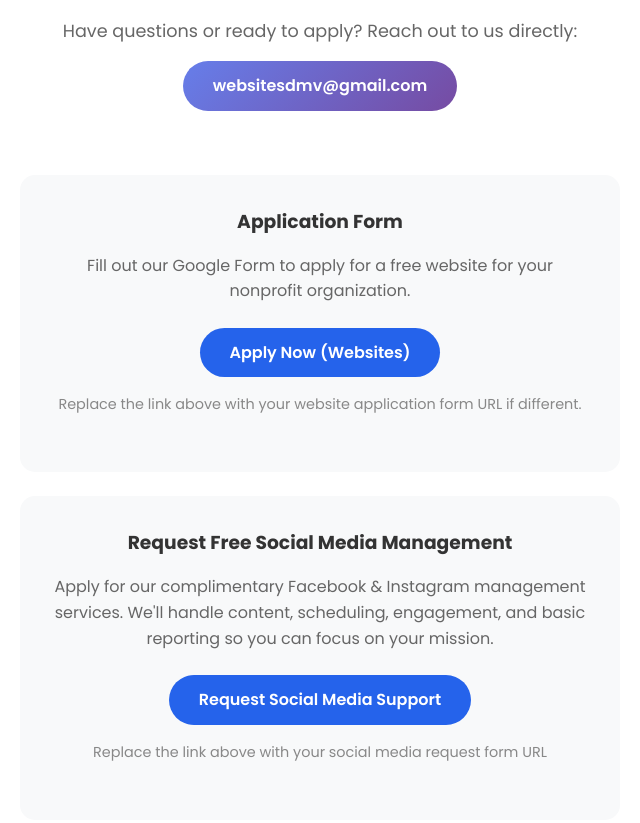
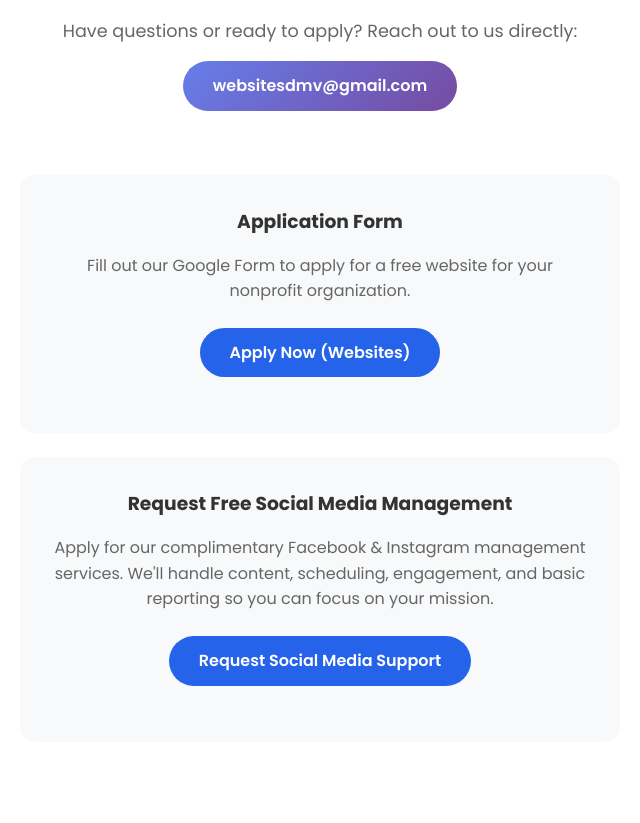
Before and after one commit to dmvwebsites/CauseBuilders, a plain HTML site: page index.html in a window 1280 px wide. Shown: the part 3028-3851 px from the top of the page, without its empty margins (320-960 px from the left). Drawn offline with Linux system fonts and the light colour scheme.

Commit message:
Update index.html

```diff
--- a/index.html
+++ b/index.html
@@ -611,7 +611,7 @@
                 <h3>Application Form</h3>
                 <p>Fill out our Google Form to apply for a free website for your nonprofit organization.</p>
                 <a href="https://docs.google.com/forms/d/e/1FAIpQLSeVVcrYsP-7Qkyybb_zxrHIWWc9wvimu22fS9G5wcbK_XoPBw/viewform?usp=dialog" class="form-button" target="_blank" rel="noopener">Apply Now (Websites)</a>
-                <p style="font-size: 0.9rem; margin-top: 1rem; color: #888;">Replace the link above with your website application form URL if different.</p>
+                <p style="font-size: 0.9rem; margin-top: 1rem; color: #888;"></p>
             </div>
 
             <div class="google-form-container" style="margin-top:1.5rem;">
@@ -619,7 +619,7 @@
                 <p>Apply for our complimentary Facebook &amp; Instagram management services. We'll handle content, scheduling, engagement, and basic reporting so you can focus on your mission.</p>
                 <!-- TODO: replace the URL below with your actual Google Form for social media requests -->
                 <a href="https://docs.google.com/forms/d/e/1FAIpQLSeRGFm7GclDLI2143Og1ckqqHGq2015a4qlI9YhTVeZ3t2hcw/viewform?usp=header" class="form-button" target="_blank" rel="noopener">Request Social Media Support</a>
-                <p style="font-size: 0.9rem; margin-top: 1rem; color: #888;">Replace the link above with your social media request form URL</p>
+                <p style="font-size: 0.9rem; margin-top: 1rem; color: #888;"></p>
             </div>
         </div>
     </section>
```
